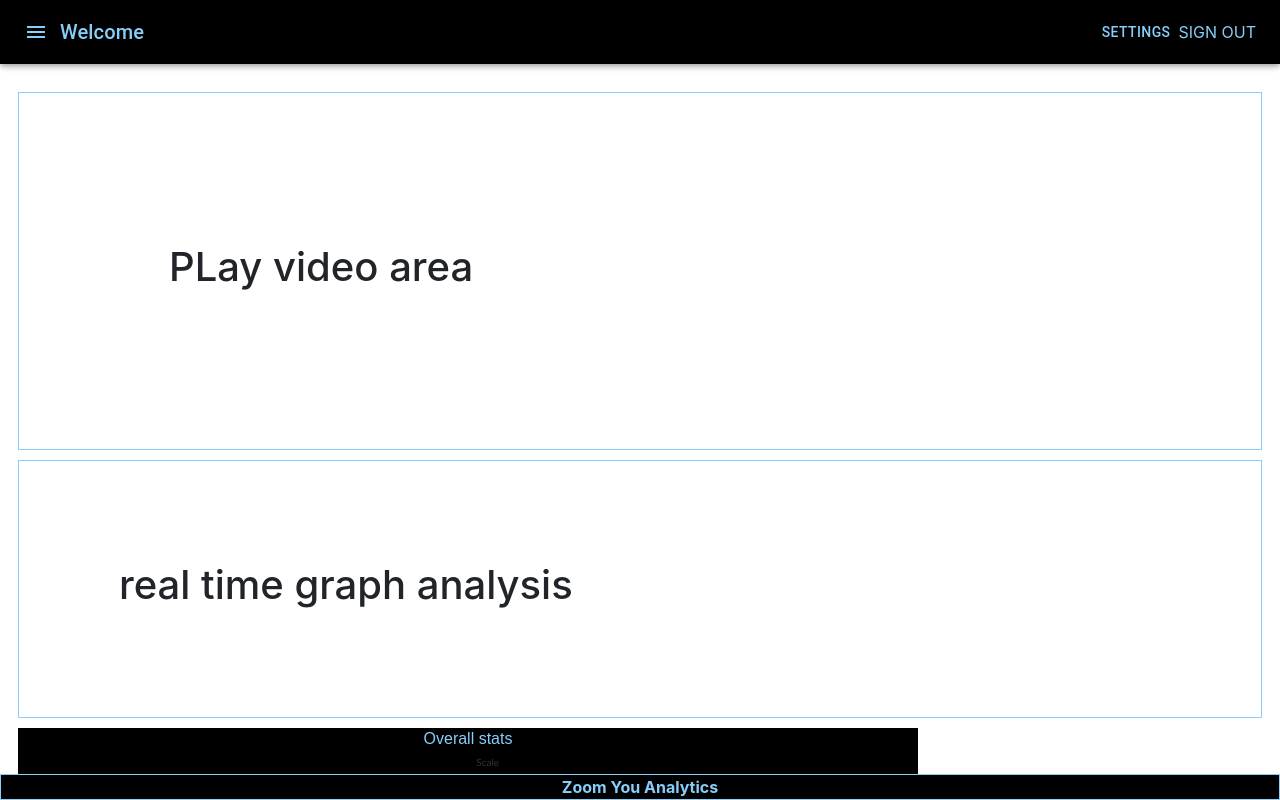
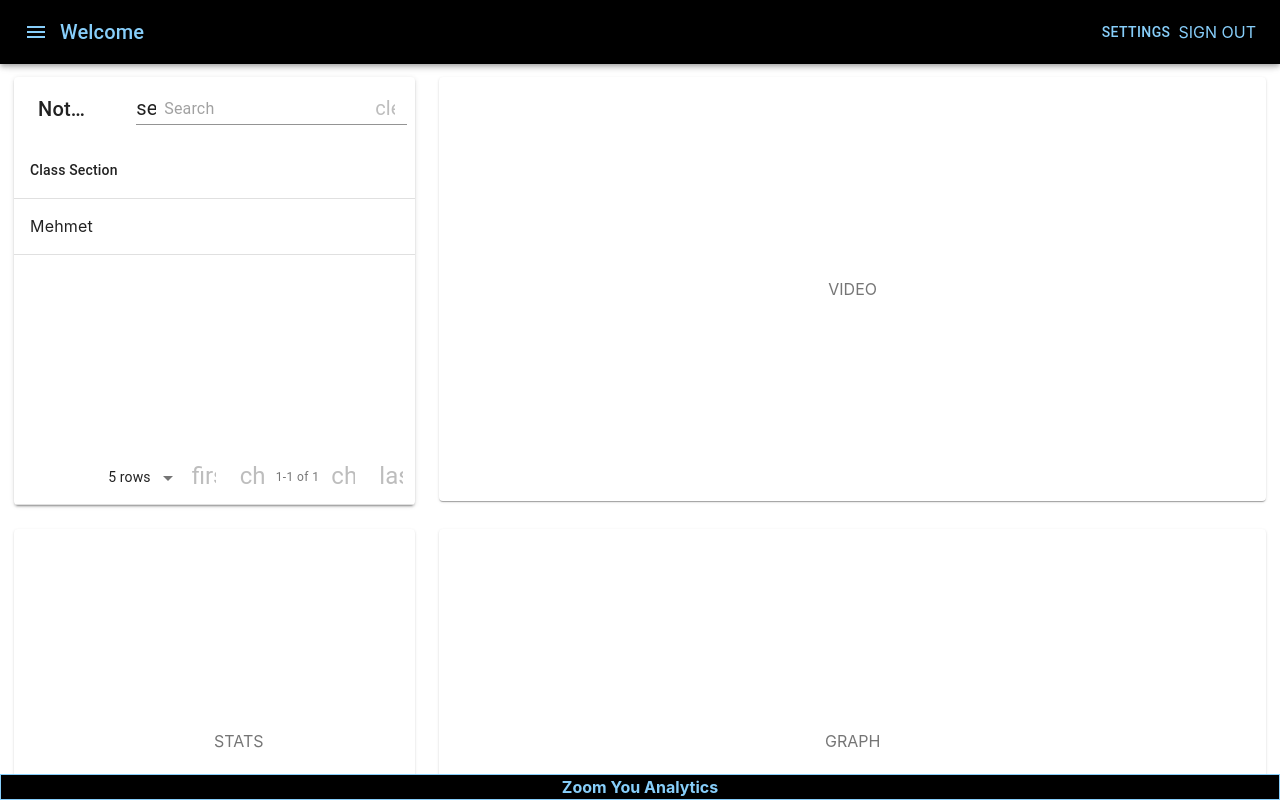
Before and after one commit to abefong54/jaas-summerhacks, a React (Create React App) app in the folder client/: page /analytics in a window 1280 px wide. Shown: the top 800 px of the page. Built offline with nearby package versions, Linux system fonts and the light colour scheme.

Commit message:
Formatted grid on analytics page

```diff
--- a/client/package.json
+++ b/client/package.json
@@ -10,9 +10,10 @@
     "@testing-library/react": "^9.5.0",
     "@testing-library/user-event": "^7.2.1",
     "aws-sdk": "^2.696.0",
+    "bootstrap": "^4.5.0",
     "clean-css": ">=4.1.11",
-    "bootstrap": "^4.5.0",
     "history": "^5.0.0",
+    "material-table": "^1.62.0",
     "material-ui": "^0.20.2",
     "react": "^16.13.1",
     "react-bootstrap": "^1.0.1",
--- a/client/src/containers/Analytics/Analytics.js
+++ b/client/src/containers/Analytics/Analytics.js
@@ -1,8 +1,11 @@
-import React from 'react';
+/* import React from 'react';
 import OverallStatsGraph from '../../components/OverallStatsGraph/OverallStatsGraph';
 import { makeStyles, withTheme } from '@material-ui/core/styles';
 import RealTimeStats from '../../components/RealTimeStats/RealTimeStats';
 import PlayVid from '../../components/PlayVid/PlayVid';
+import Paper from '@material-ui/core/Paper';
+import Grid from '@material-ui/core/Grid';
+
 const useStyles = makeStyles({
     root: {
         marginTop: '50px',
@@ -50,4 +53,57 @@ export default function Analytics(){
 
     )
 
+} */
+
+import React from "react";
+import { makeStyles } from "@material-ui/core/styles";
+import Paper from "@material-ui/core/Paper";
+import Grid from "@material-ui/core/Grid";
+
+
+import { Component } from 'react'
+import MaterialTable from 'material-table'
+
+const useStyles = makeStyles((theme) => ({
+  root: {
+    flexGrow: 1,
+  },
+  paper: {
+    padding: theme.spacing(25),
+    textAlign: "center",
+    color: theme.palette.text.secondary,
+  },
+}));
+
+export default function CenteredGrid() {
+  const classes = useStyles();
+
+  return (
+    <div style={{padding: '2% 2%'}, {margin: '5% 2% 2% 2%'}}>
+    <div className={classes.root}>
+      <Grid container spacing={3}>
+        <Grid item xs={4}>
+        <div style={{ maxWidth: '100%'}}>
+        <MaterialTable
+          columns={[
+            { title: 'Class Section', field: 'name' }
+          ]}
+          data={[{ name: 'Mehmet', surname: 'Baran', birthYear: 1987, birthCity: 63 }]}
+          title="Notes"
+        />
+      </div>
+        </Grid>
+        <Grid item xs={8}>
+          <Paper className={classes.paper}>VIDEO</Paper>
+        </Grid>
+        <Grid item xs={4}>
+          <Paper className={classes.paper}>STATS</Paper>
+        </Grid>
+        <Grid item xs={8}>
+          <Paper className={classes.paper}>GRAPH</Paper>
+        </Grid>
+      </Grid>
+    </div>
+    </div>
+  );
 }
```
Also changed, not shown: 1 other file (tests, documents, lock files or other folders).
